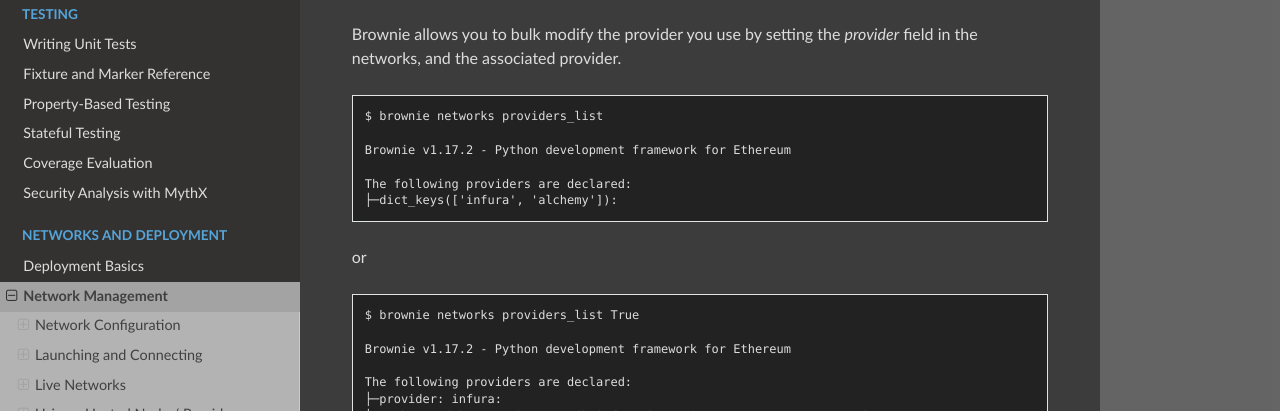
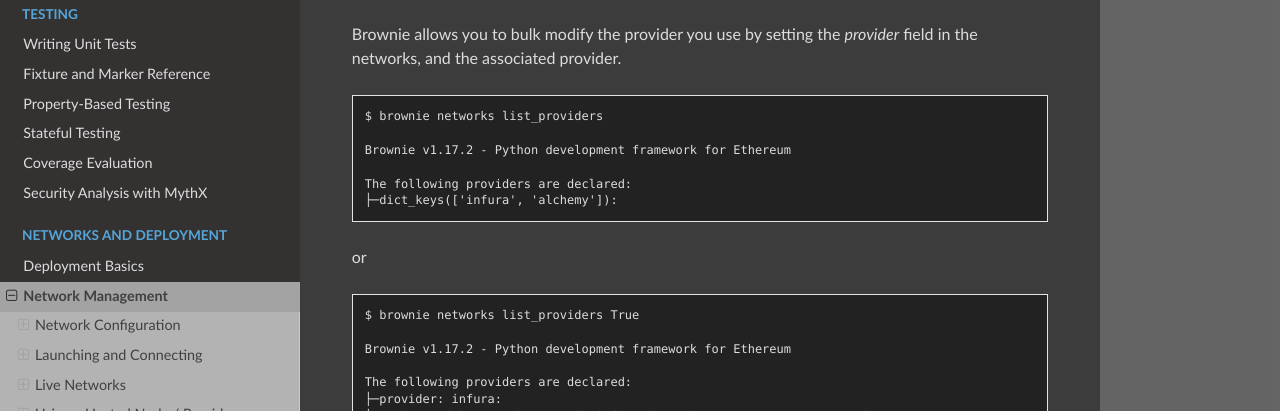
Before and after one commit to eth-brownie/brownie, a Sphinx documentation site: the page built from docs/network-management.rst, in a window 1280 px wide and 900 px high, scrolled down 4806 px. Shown: the part 151-562 px from the top of the window. Built offline with Sphinx 7.4.7 and the Read the Docs theme 2.0.0, drawn with Linux system fonts in a browser that asks for light colours; some of the changed text lies outside the part shown.

```diff
--- a/docs/network-management.rst
+++ b/docs/network-management.rst
@@ -201,7 +201,7 @@ Brownie allows you to bulk modify the provider you use by setting the `provider`
 
 ::
 
-    $ brownie networks providers_list
+    $ brownie networks list_providers
 
     Brownie v1.17.2 - Python development framework for Ethereum
 
@@ -212,7 +212,7 @@ or
 
 ::
 
-    $ brownie networks providers_list True
+    $ brownie networks list_providers True
 
     Brownie v1.17.2 - Python development framework for Ethereum
 
```
